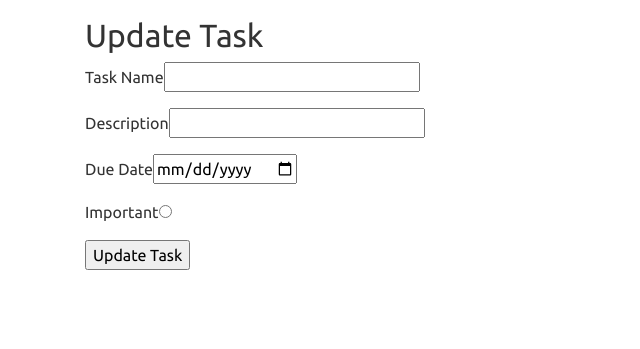
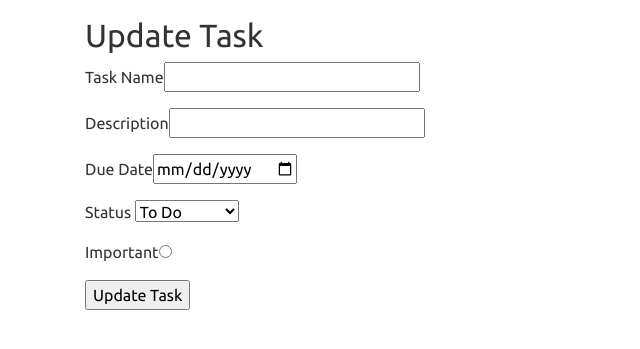
Before and after one commit to hpellis/task_manager_app, a Flask app: template templates/update.html in a window 1280 px wide. Shown: the part 166-515 px from the top of the page, without its empty margins (0-640 px from the left). Run offline with Flask 2, Linux system fonts and the light colour scheme; the template is opened without the code that fills it, so the values that code supplies are empty; some libraries are stand-ins or nearby versions.

Commit message:
adding dropdown menu

```diff
--- a/templates/update.html
+++ b/templates/update.html
@@ -23,6 +23,16 @@
 
   <p>Due Date<input type="date" name="date_due" value="{{item[3]}}"></p>
 
+  <p>Status
+
+  <select>
+  <option value="to do">To Do</option>
+  <option value="in progress">In Progress</option>
+  <option value="done">Done</option>
+  </select>
+
+  </p>
+
   <p>Important<input type="radio" name="imp" value="{{item[5]}}"></p>
 
   <p><input type="submit" value="Update Task" id="update"></p>
```
